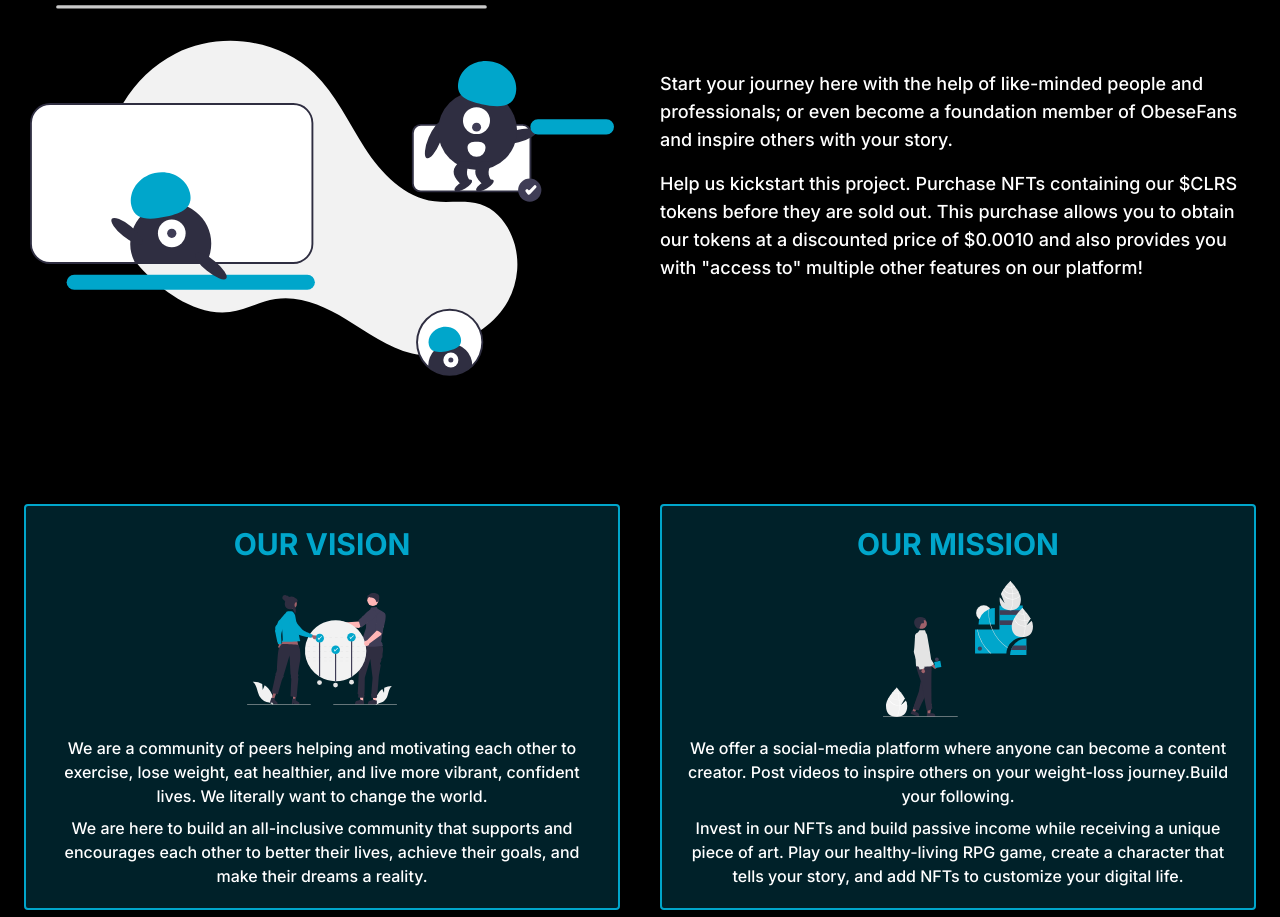
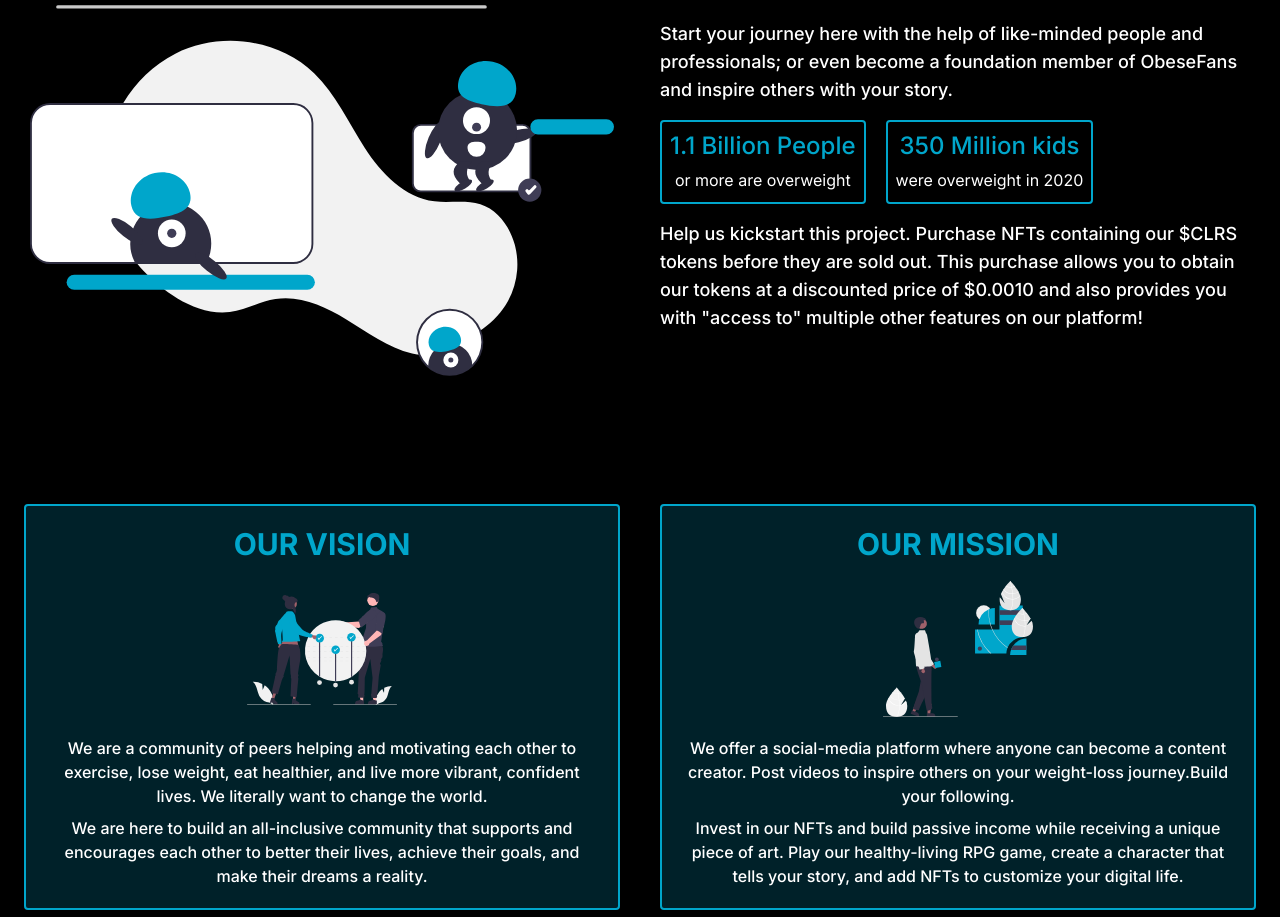
Before and after one commit to zohaib-saeed/Obese-Fans, a Next.js app: page / in a window 1280 px wide. Shown: the part 1000-1917 px from the top of the page. Built offline with nearby package versions, Linux system fonts and the light colour scheme.

Commit message:
done: about section boxes insertion

```diff
--- a/src/components/Homepage/AboutUs/AboutUs.js
+++ b/src/components/Homepage/AboutUs/AboutUs.js
@@ -28,6 +28,24 @@
               professionals; or even become a foundation member of ObeseFans and
               inspire others with your story.
             </p>
+            <div className="w-full flex flex-col xs:flex-row md:flex-col lg:flex-row items-center md:items-start lg:items-center justify-center md:justify-start gap-3 lg:gap-5">
+              <div className="border-solid border-2 border-main rounded p-2 ">
+                <h3 className="text-center w-full text-2xl font-medium text-main">
+                  1.1 Billion People <br />{" "}
+                  <span className="font-normal text-white text-base">
+                    or more are overweight
+                  </span>
+                </h3>
+              </div>
+              <div className="border-solid border-2 border-main rounded p-2 ">
+                <h3 className="text-center w-full text-2xl font-medium text-main">
+                  350 Million kids <br />{" "}
+                  <span className="font-normal text-white text-base">
+                    were overweight in 2020
+                  </span>
+                </h3>
+              </div>
+            </div>
             <p className="text-white font-medium text-base lg:text-lg text-center md:text-left">
               Help us kickstart this project. Purchase NFTs containing our $CLRS
               tokens before they are sold out. This purchase allows you to
--- a/src/components/Homepage/WhoWe Are/WhoWeAre.js
+++ b/src/components/Homepage/WhoWe Are/WhoWeAre.js
@@ -9,7 +9,7 @@
     <Container>
       <div className="w-full flex flex-col items-center justify-start gap-10 md:gap-12 lg:gap-16 py-16">
         {/* <ResponsiveHeading text="Who we are?" /> */}
-        <div className="w-full grid grid-cols-1 md:grid-cols-2 gap-5 lg:gap-10">
+        <div className="w-full grid grid-cols-1 md:grid-cols-2 gap-3 md:gap-5 lg:gap-10">
           {/* Col 1 => Our Vision  */}
           <div className="w-full flex items-center justify-start flex-col gap-3 hover:scale-105 cursor-pointer transition-all duration-300 border-solid border-main border-2 rounded p-5 bg-main bg-opacity-20">
             <h2 className="w-full text-main text-2xl lg:text-3xl  text-center font-bold uppercase">
--- a/src/components/Homepage/WhyInvestInUs/WhyInvestInUs.js
+++ b/src/components/Homepage/WhyInvestInUs/WhyInvestInUs.js
@@ -10,11 +10,11 @@
     <Container>
       <div className="w-full flex flex-col items-center justify-start gap-10 md:gap-12 lg:gap-16 py-16">
         <ResponsiveHeading text="Why Invest in us?" />
-        <div className="w-full grid grid-cols-3 gap-4">
+        <div className="w-full grid grid-cols-1 sm:grid-cols-2 mdl:grid-cols-3  gap-3 mdl:gap-2 lg:gap-4">
           {whyInvestInUs.map((item, index) => (
             <div
               key={index}
-              className="w-full flex flex-col items-center justify-start gap-4 border-main border-solid border-2 p-4 py-7 rounded bg-main bg-opacity-20 hover:scale-105 transition-all duration-300"
+              className="w-full flex flex-col items-center justify-start gap-4 border-main border-solid border-2 p-4 py-7 rounded bg-main bg-opacity-20  lg:cursor-pointer lg:hover:scale-105 transition-all duration-300"
             >
               <div className="w-[130px] h-[130px] flex items-center justify-center relative ">
                 <Image
```
